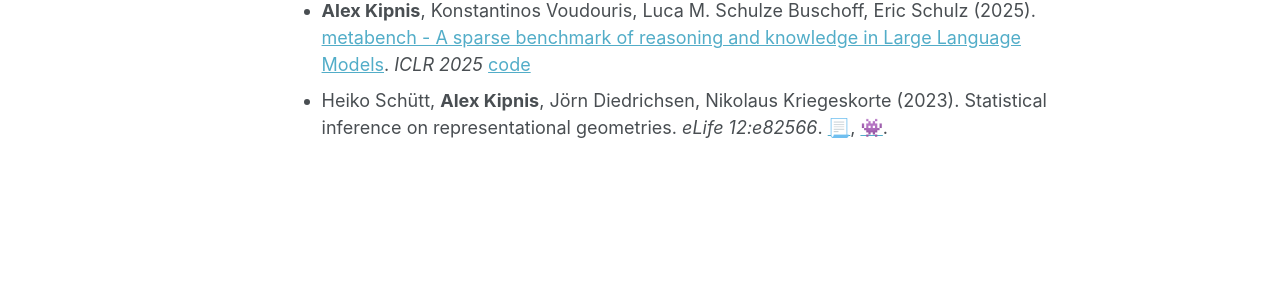
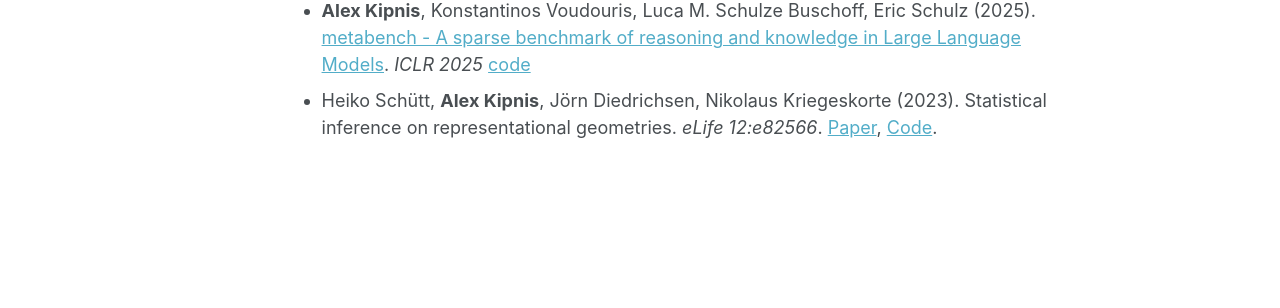
Before and after one commit to adkipnis/adkipnis.github.io, a Jekyll site: the page built from _pages/about.md, in a window 1280 px wide and 1032 px high. Shown: the part 502-810 px from the top of the window. Built offline with Jekyll 4.4.1, drawn with Linux system fonts in a browser that asks for light colours.

Commit message:
Update about.md

```diff
--- a/_pages/about.md
+++ b/_pages/about.md
@@ -14,4 +14,4 @@
 ======
 - **Alex Kipnis**, Marcel Binz, Eric Schulz (2025). [metabeta - A fast neural model for Bayesian mixed-effects regression](todo). *arXiv:todo* [code](https://github.com/adkipnis/metabeta)
 - **Alex Kipnis**, Konstantinos Voudouris, Luca M. Schulze Buschoff, Eric Schulz (2025). [metabench - A sparse benchmark of reasoning and knowledge in Large Language Models](https://openreview.net/forum?id=4T33izzFpK). *ICLR 2025* [code](https://github.com/adkipnis/metabench)
-- Heiko Schütt, **Alex Kipnis**, Jörn Diedrichsen, Nikolaus Kriegeskorte (2023). Statistical inference on representational geometries. *eLife 12:e82566*. [📃](https://doi.org/10.7554/eLife.82566), [👾](https://github.com/adkipnis/fmri-simulations).
+- Heiko Schütt, **Alex Kipnis**, Jörn Diedrichsen, Nikolaus Kriegeskorte (2023). Statistical inference on representational geometries. *eLife 12:e82566*. [Paper](https://doi.org/10.7554/eLife.82566), [Code](https://github.com/adkipnis/fmri-simulations).
```
